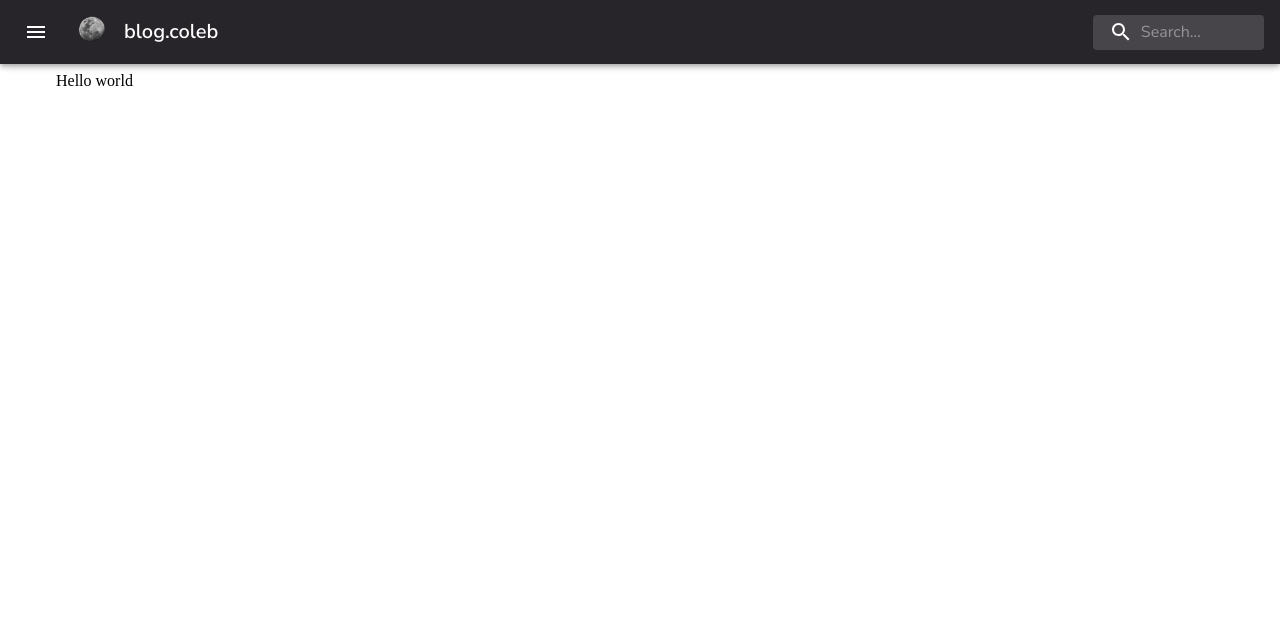
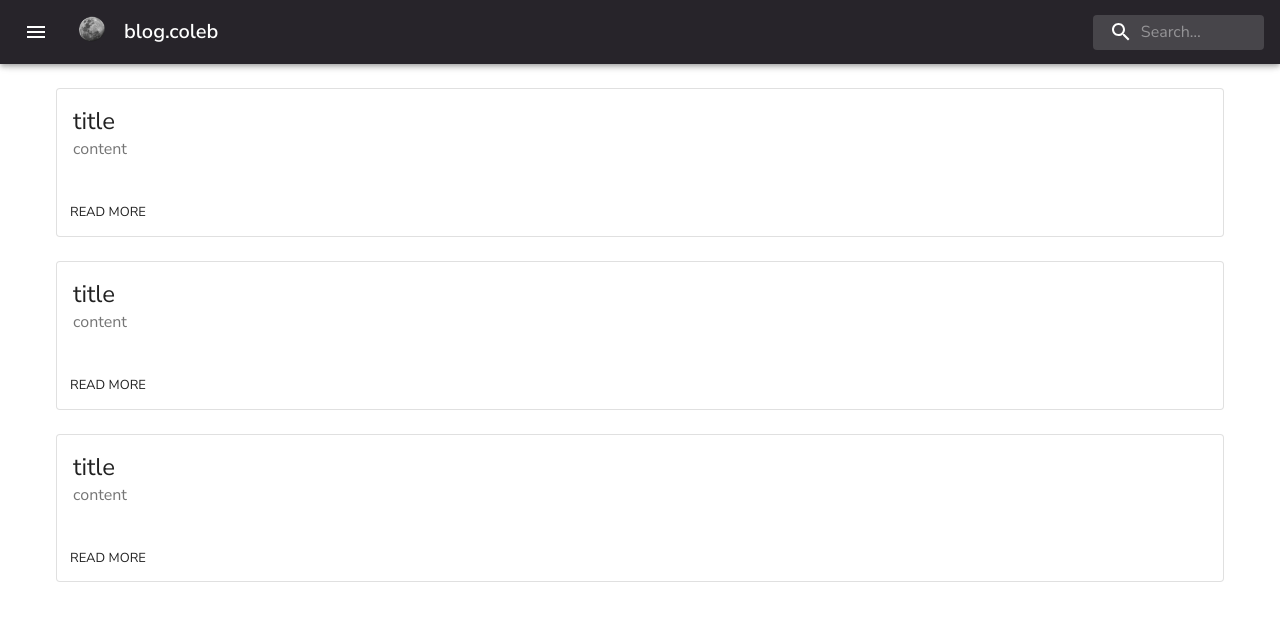
Before and after one commit to ColeBallard/blog, a Next.js app in the folder next/: page / in a window 1280 px wide. Shown: the top 620 px of the page. Built offline with nearby package versions, Linux system fonts and the light colour scheme.

Commit message:
added framework for home page

```diff
--- /dev/null
+++ b/next/components/homeCard.js
@@ -0,0 +1,45 @@
+import React from 'react';
+import { makeStyles } from '@material-ui/core/styles';
+import Card from '@material-ui/core/Card';
+import CardActions from '@material-ui/core/CardActions';
+import CardContent from '@material-ui/core/CardContent';
+import Button from '@material-ui/core/Button';
+import Typography from '@material-ui/core/Typography';
+
+const useStyles = makeStyles({
+  root: {
+    minWidth: 275,
+  },
+  bullet: {
+    display: 'inline-block',
+    margin: '0 2px',
+    transform: 'scale(0.8)',
+  },
+  title: {
+    fontSize: 14,
+  },
+  pos: {
+    marginBottom: 12,
+  },
+});
+
+export default function OutlinedCard() {
+  const classes = useStyles();
+  const bull = <span className={classes.bullet}>•</span>;
+
+  return (
+    <Card className={classes.root} variant="outlined">
+      <CardContent>
+        <Typography variant="h5" component="h2">
+          title
+        </Typography>
+        <Typography className={classes.pos} color="textSecondary">
+          content
+        </Typography>
+      </CardContent>
+      <CardActions>
+        <Button size="small">Read More</Button>
+      </CardActions>
+    </Card>
+  );
+}
--- a/next/pages/_app.js
+++ b/next/pages/_app.js
@@ -1,8 +1,17 @@
 import React from 'react';
 import Head from 'next/head';
-import { Container, ThemeProvider } from '@material-ui/core';
-import { createMuiTheme } from '@material-ui/core/styles';
+import { Box, Container, ThemeProvider } from '@material-ui/core';
+import { makeStyles, createMuiTheme } from '@material-ui/core/styles';
 import Navbar from '../components/navbar';
+
+const useStyles = makeStyles(theme => ({
+  navbarGap: {
+    marginTop: '88px',
+    [theme.breakpoints.down(600)]: {
+      marginTop: '80px'
+    }
+  }
+}));
 
 export default function App({ Component, pageProps }) {
   const theme = createMuiTheme({
@@ -27,6 +36,8 @@ export default function App({ Component, pageProps }) {
     },
   });
 
+  const classes = useStyles();
+
   return (
     <ThemeProvider theme={theme}>
       <Container>
@@ -37,7 +48,7 @@ export default function App({ Component, pageProps }) {
           <link href="https://fonts.googleapis.com/css2?family=Nunito+Sans:wght@200;300;400;600;700;800;900&display=swap" rel="stylesheet" />
         </Head>
         <Navbar />
-        <Container style={{ marginTop: '72px' }} />
+        <Box className={classes.navbarGap} />
         <Component {...pageProps} />
       </Container>
     </ThemeProvider>
--- a/next/pages/index.js
+++ b/next/pages/index.js
@@ -1,9 +1,21 @@
-import { Container } from '@material-ui/core';
+import React from 'react';
+import { Container, Grid } from '@material-ui/core';
+import HomeCard from '../components/homeCard'
 
 export default function Index() {
   return (
     <Container>
-      Hello world
+      <Grid container spacing={3}>
+        <Grid item xs={12}>
+          <HomeCard />
+        </Grid>
+        <Grid item xs={12}>
+          <HomeCard />
+        </Grid>
+        <Grid item xs={12}>
+          <HomeCard />
+        </Grid>
+      </Grid>
     </Container>
   )
 }
```
